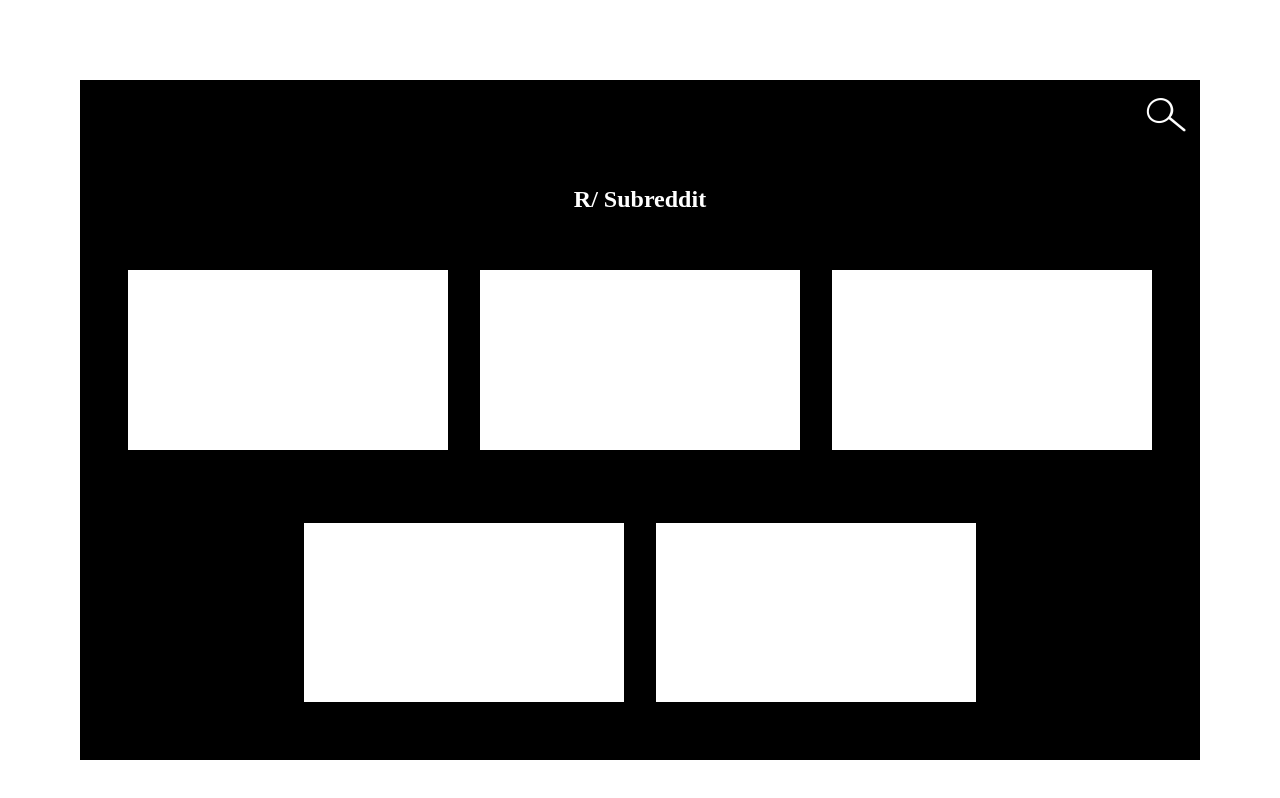
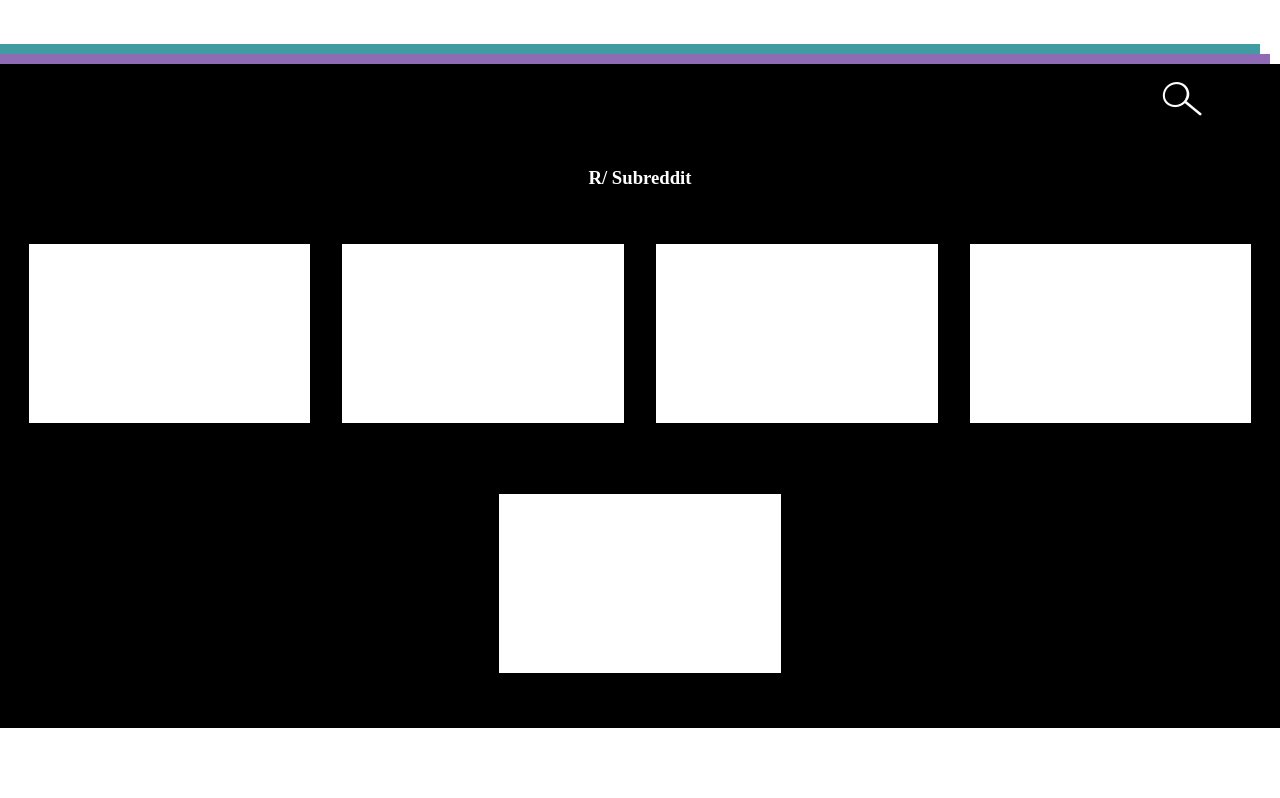
Before and after one commit to KrullGreve/-r-top-5, a plain HTML site: page index.html in a window 1280 px wide. Drawn offline with Linux system fonts and the light colour scheme.

Commit message:
Background colors
html fix and img input

```diff
--- a/Search/Search_bar.css
+++ b/Search/Search_bar.css
@@ -4,13 +4,21 @@
 }
 
 .wrapper {
+    position: relative;
+    width: fit-content;
+    margin: 4rem auto;
+}
+
+.content {
     display: grid;
     grid-template-columns: 1fr;
     grid-template-rows: 0% 100%;
     background-color: black;
-    height: 75vh;
-    margin: 5em;
+    min-height: 80vh;
+    width: 90vw;
     justify-content: center;
+    position: relative;
+    z-index: 10;
 }
 
 img {
@@ -49,3 +57,25 @@ input {
     font-size: 16px;
     font-weight: 400;
 }
+
+.wrapper::before {
+    content: "";
+    z-index: 1;
+    position: absolute;
+    top: -20px;
+    left: -20px;
+    background-color: #409BA2;
+    width: 100%;
+    height: 100%;
+}
+
+.wrapper::after {
+    content: "";
+    z-index: 2;
+    position: absolute;
+    bottom: 10px;
+    right: 10px;
+    background-color: #8F6BB5;
+    width: 100%;
+    height: 100%;
+}
--- a/index.html
+++ b/index.html
@@ -8,6 +8,7 @@
 </head>
 <body>
     <section class="wrapper">
+        <section class="contentBox">
             <img class="search" src="search_icon.png" alt="search_icon">
             <h1 class="tittle">R/ Subreddit</h1>
             <article class="reddit__one">
@@ -26,5 +27,6 @@
 
             </article>
         </section>
+    </section>
 </body>
 </html>
--- a/stylesheet.css
+++ b/stylesheet.css
@@ -7,13 +7,21 @@
 }
 
 .wrapper {
+    position: relative;
+    width: fit-content;
+    margin: 4rem auto;
+}
+
+.contentBox {
     display: flex;
     flex-direction: row;
     flex-wrap: wrap;
     background-color: black;
-    height: 85vh;
-    margin: 5em;
+    height: 83vh;
+    max-width: 95em;
     justify-content: center;
+    position: relative;
+    z-index: 10;
 }
 
 .search {
@@ -34,8 +42,31 @@
 
 .reddit__one, .reddit__two, .reddit__three, .reddit__four, .reddit__five {
     height: 14vw;
-    width: 25vw;
+    width: 22vw;
     background-color: white;
     margin: 1em;
 
 }
+
+
+.wrapper::before {
+    content: "";
+    z-index: 1;
+    position: absolute;
+    top: -20px;
+    left: -20px;
+    background-color: #409BA2;
+    width: 100%;
+    height: 100%;
+}
+
+.wrapper::after {
+    content: "";
+    z-index: 2;
+    position: absolute;
+    bottom: 10px;
+    right: 10px;
+    background-color: #8F6BB5;
+    width: 100%;
+    height: 100%;
+}
```
Also changed, not shown: Search/Search_bar.html (+6 -4 lines), Search/back_arrow.png. Lines whose indentation alone changed are shown as unchanged.
